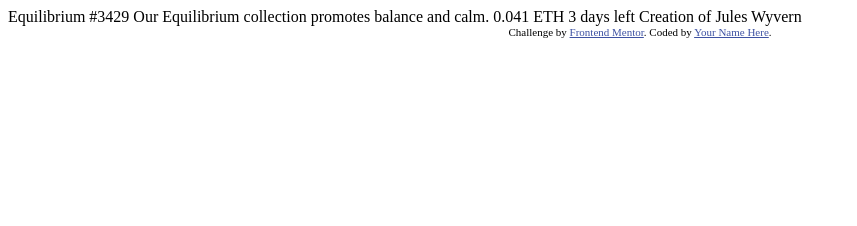
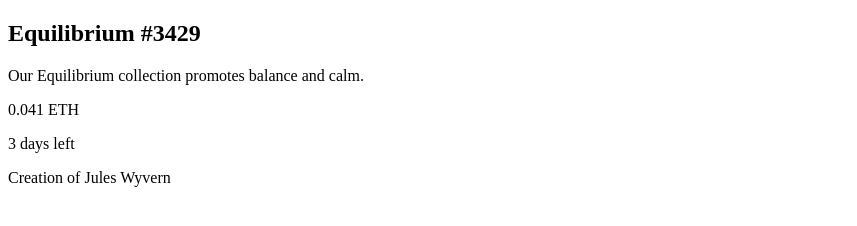
Before and after one commit to nicolasegpla/NFT, a plain HTML site: page index.html in a window 1280 px wide. Shown: the whole page, without its empty margins (0-857 px from the left). Drawn offline with Linux system fonts and the light colour scheme.

Commit message:
primera parte html

```diff
--- a/index.html
+++ b/index.html
@@ -2,32 +2,29 @@
 <html lang="en">
 <head>
   <meta charset="UTF-8">
-  <meta name="viewport" content="width=device-width, initial-scale=1.0"> <!-- displays site properly based on user's device -->
+  <meta name="viewport" content="width=device-width, initial-scale=1.0">
 
   <link rel="icon" type="image/png" sizes="32x32" href="./images/favicon-32x32.png">
 
   <title>Frontend Mentor | NFT preview card component</title>
 
-  <!-- Feel free to remove these styles or customise in your own stylesheet 👍 -->
-  <style>
-    .attribution { font-size: 11px; text-align: center; }
-    .attribution a { color: hsl(228, 45%, 44%); }
-  </style>
 </head>
 <body>
-
-  Equilibrium #3429
-
-  Our Equilibrium collection promotes balance and calm.
-
-  0.041 ETH
-  3 days left
-
-  Creation of Jules Wyvern
-
-  <div class="attribution">
-    Challenge by <a href="https://www.frontendmentor.io?ref=challenge" target="_blank">Frontend Mentor</a>.
-    Coded by <a href="#">Your Name Here</a>.
-  </div>
+  <section class="card">
+    <div class="nft">
+      <div class="item-1">
+        <h1>Equilibrium #3429</h1>
+        <p class="text">Our Equilibrium collection promotes balance and calm.</p>
+      </div>
+      <div class="item-2">
+        <p class="text-2">0.041 ETH</p>
+        <p class="text-3">3 days left</p>
+      </div>
+      <div class="line"></div>
+      <div class="creation">
+        <p class="name">Creation of <span class="bold">Jules Wyvern</span> </p>
+      </div>
+    </div>
+  </section>
 </body>
 </html>
```
